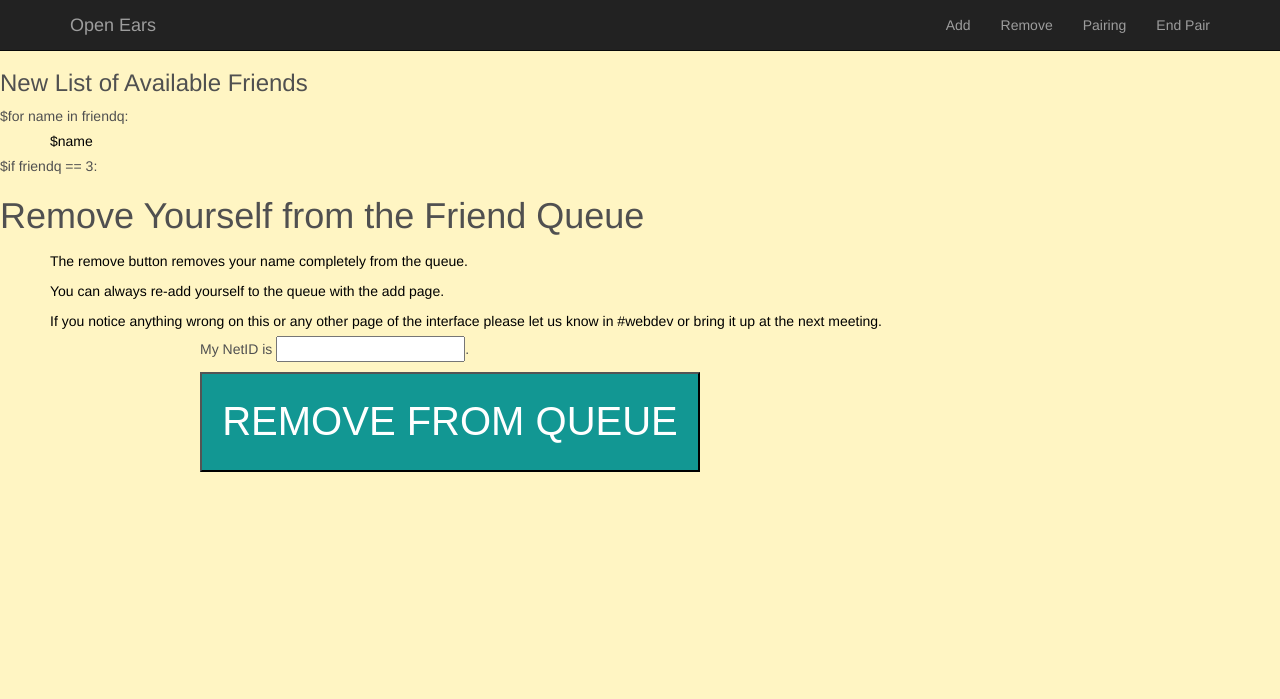
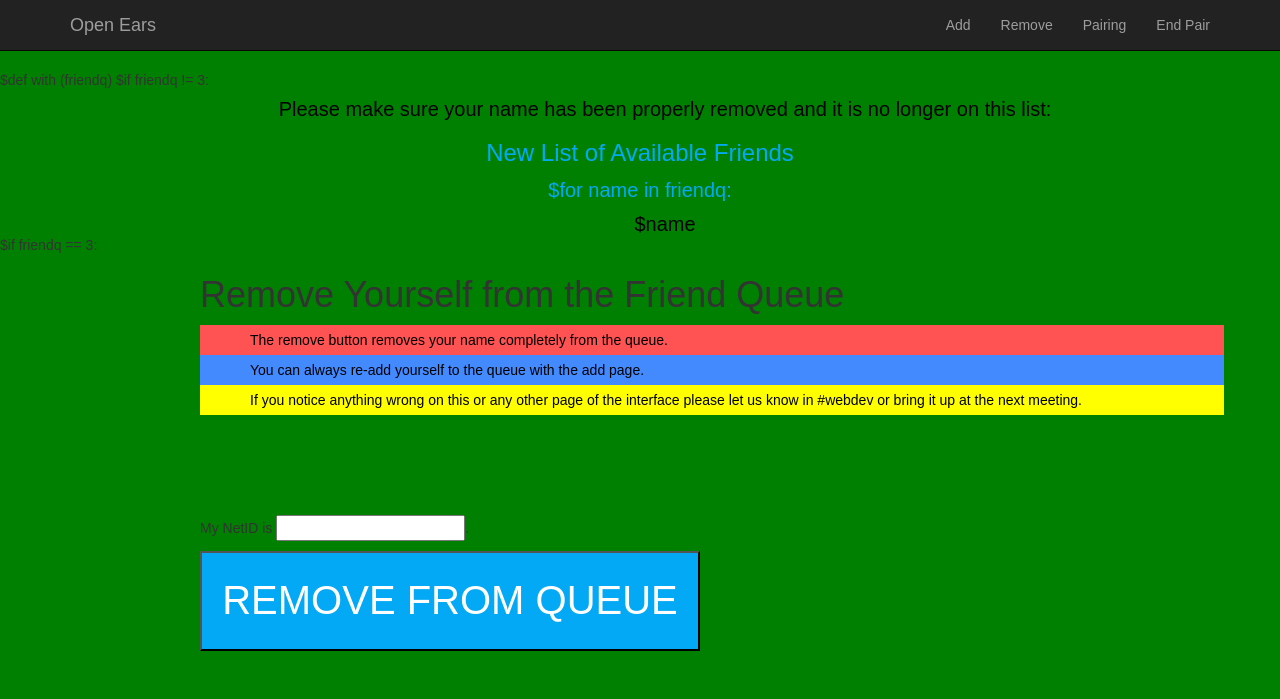
Before and after one commit to not-a-bot/Pairing_GUI, a Python web app: template templates/remove.html in a window 1280 px wide. Shown: the top 699 px of the page. Run offline with Jinja, Linux system fonts and the light colour scheme; the template is opened without the code that fills it, so the values that code supplies are empty.

Commit message:
removed style elements from html and made stylesheets worked. made things colorful too

```diff
--- a/static/css/remove_page.css
+++ b/static/css/remove_page.css
@@ -1,27 +1,51 @@
-#remove_instructions, #remove_form {
+body {
+	padding-top:70px;
+	/*background color being overwritten
+by another spreadsheet somewhere*/
+	background-color:green;
+	font-family:sans-serif;
+}
+
+p {
+	color: black;
+	margin: 0px;
+	text-indent: 50px;
+	height: 30px;
+	border: 3px;
+	padding-top: 5px;
+}
+
+.after{
+	text-align:center;
+	font-size:20;
+	color:#03a9f4;
+}
+
+.remove_instructions, #remove_form {
 	margin-left: 200px;
 	text-align: left;
 	width: 80%;
 	margin-bottom: 100px;
 }
+
+.one {
+ background-color:#ff5252;
+}
+/*was #FF7260 and #9BD7D5*/
+.two {
+ background-color:#448aff;
+}
+
+.three {
+ background-color:#ffff00;
+}
+
 #remove_button {
 	margin-top: 10px;
-	background-color:#129793;
+	background-color:#03a9f4;
 	color:white;
 	height:100px;
 	width:500px;
 	font-size:40;
 	font-family:sans-serif;
 }
-body {
-	background-color: #FFF5C3;
-	color: #505050;
-}
-p {
-	color: black;
-	margin: 0px;
-	text-indent: 50px;
-	height: 30px;
-	border-radius: 3px;
-	padding-top: 5px;
-}
--- a/templates/add.html
+++ b/templates/add.html
@@ -1,7 +1,6 @@
 $def with (stuff)
 
 <html>
-
 
 <head>
     <meta charset="utf-8">
@@ -21,7 +20,6 @@ $def with (stuff)
 </head>
 
 <body>
-
 
 <!-- Navigation -->
     <nav class="navbar navbar-inverse navbar-fixed-top" role="navigation">
@@ -104,7 +102,6 @@ $if stuff == 3:
 		<input id = "add_button" type="submit" value="ADD TO QUEUE">
 	</form>
 
-
 </body>
 
 </html>
--- a/templates/remove.html
+++ b/templates/remove.html
@@ -17,6 +17,7 @@ $def with (friendq)
 	<script type="text/javascript" src="/static/js/pairing_gui.js"></script>
 </head>
 
+<body>
 <!-- Navigation -->
 <nav class="navbar navbar-inverse navbar-fixed-top" role="navigation">
     <div class="container">
@@ -52,7 +53,7 @@ $def with (friendq)
 <!-- /.container -->
 </nav>
 
-<body>
+
 <!-- Webpage after a submission-->
 $if friendq != 3:
 	<div class="after">
```
Also changed, not shown: static/css/pairing_gui.css (+14 -6 lines), templates/pairing_gui.html (+2 -26 lines), 3 other files.
